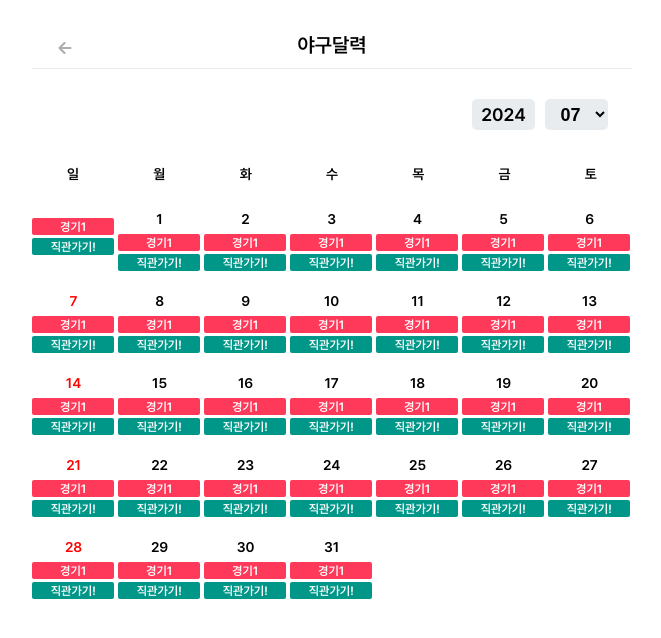
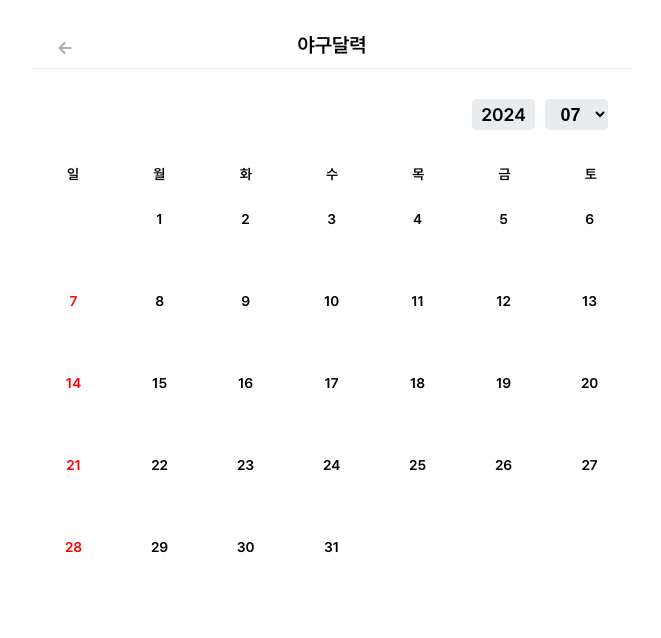
Before and after one commit to soom4478/homelearn_frontend, a React (Create React App) app: page /calender in a window 1280 px wide. Shown: the top 638 px of the page, without its empty margins (308-969 px from the left). Built offline with nearby package versions, Linux system fonts and the light colour scheme.

Commit message:
캘린더 수정

```diff
--- a/src/Calender/calendar.css
+++ b/src/Calender/calendar.css
@@ -100,7 +100,8 @@
 
 .playCon, .myCon {
   width: 99%;
-  height: 17px;
+  height: auto;
+  padding: 1px 0;
   border-radius: 2px;
   text-align: center;
   color: white;
--- a/src/Calender/calender.js
+++ b/src/Calender/calender.js
@@ -2,6 +2,7 @@ import React, { useState } from 'react';
 import { useNavigate } from 'react-router-dom';
 import './calendar.css';
 import returnIcon from "../image/return.png";
+import CalenderImfo from "./calenderImfo";
 // import CalenderDtail from "./calenderDetail";
 
 const daysOfWeek = ['일', '월', '화', '수', '목', '금', '토'];
@@ -69,18 +70,27 @@ const Calendar = () => {
       </div>
       <div className="calendar-grid">
         {calendar.map((week, weekIndex) => (
-          week.map((day, dayIndex) => (
+          week.map((day, dayIndex) => {
+            const playInfo = CalenderImfo.find(info => info.month === month + 1 && info.day === day && info.play);
+            const myInfo = CalenderImfo.find(info => info.month === month + 1 && info.day === day && info.my);
+            const playCount = CalenderImfo.filter(info => info.month === month + 1 && info.day === day && info.play).length;
+            return (
               <div key={`${weekIndex}-${dayIndex}`} className="calendar-cell">
                 <p className='calendar-day'>{day}</p>
+                {playInfo && (
                   <div className='playCon'>
                     <span id='playText'>경기</span>
-                <span id='playNum'>1</span>
+                    <span id='playNum'>{playCount}</span>
                   </div>
+                )}
+                {myInfo && (
                   <div className='myCon'>
-                <span id='myText'>직관가기!</span>
+                    <span id='myText'>{myInfo.detail}</span>
                   </div>
+                )}
               </div>
-          ))
+            );
+          })
         ))}
       </div>
     </div>
--- /dev/null
+++ b/src/Calender/calenderImfo.js
@@ -0,0 +1,12 @@
+const CalenderImfo = [
+    { month: 9, day: 10, play: true, my: false },
+    { month: 9, day: 10, play: true, my: false },
+    { month: 9, day: 10, play: false, my: true, detail: "직관가기!" },
+    { month: 9, day: 19, play: true, my: false },
+    { month: 9, day: 19, play: true, my: false },
+    { month: 9, day: 19, play: true, my: false },
+    { month: 9, day: 26, play: true, my: false },
+    { month: 9, day: 26, play: false, my: true, detail: "구자욱 생일" },
+];
+
+export default CalenderImfo;
```
Also changed, not shown: src/Calender/calenderDetail.js (added). Lines whose indentation alone changed are shown as unchanged.
